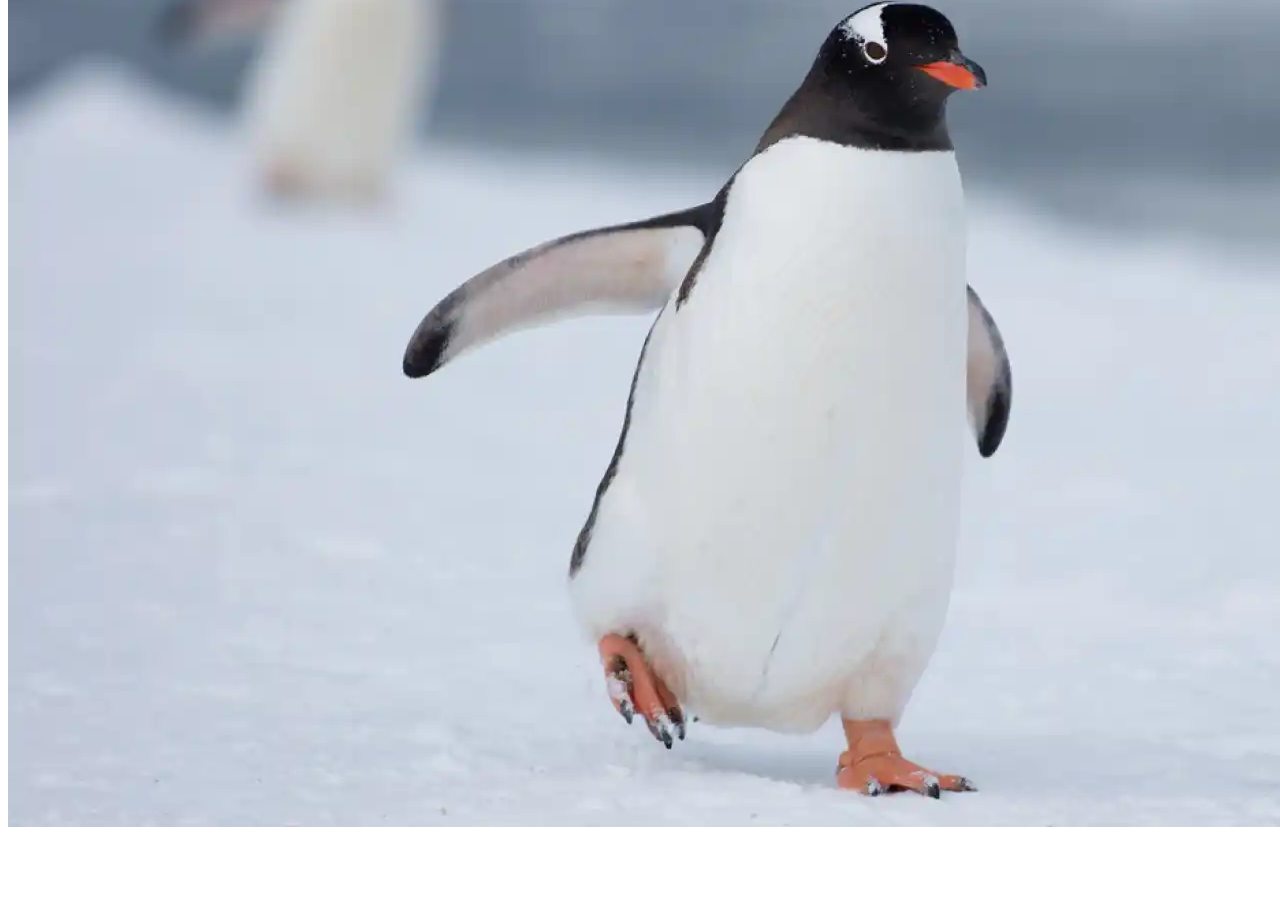
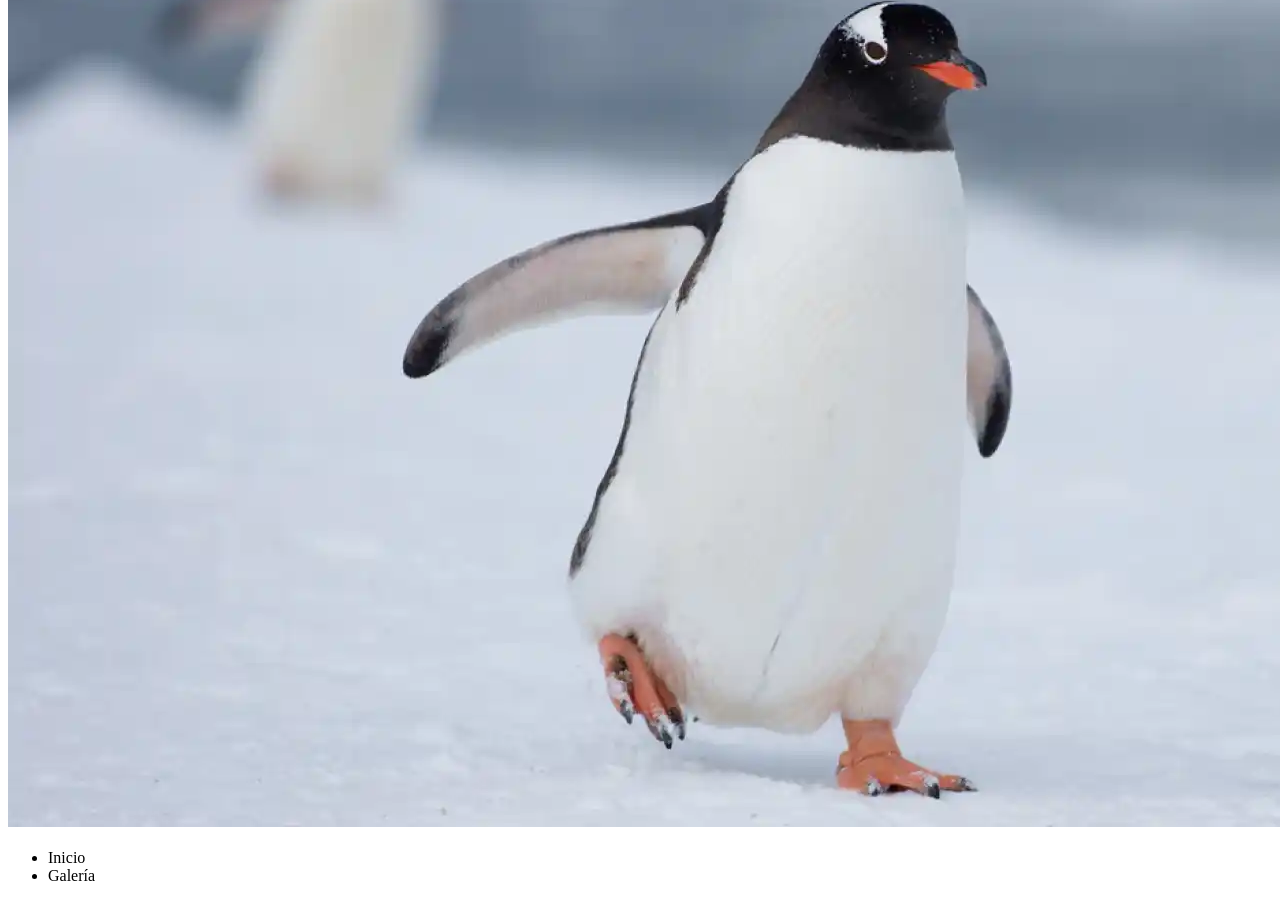
Before and after one commit to jmontes50/Biografia, a plain HTML site: page index.html in a window 1280 px wide. Shown: the part 252-1153 px from the top of the page. Before the commit the page ends 1093 px from the top, so only its background shows below. Drawn offline with Linux system fonts and the light colour scheme.

Commit message:
agregado nav

```diff
--- a/index.html
+++ b/index.html
@@ -11,5 +11,11 @@
       <h1>Acerca de mí</h1>
       <img src="./penguin.webp" alt="descripcion">
     </header>
+    <nav>
+      <ul>
+        <li>Inicio</li>
+        <li>Galería</li>
+      </ul>
+    </nav>
   </body>
 </html>
```
